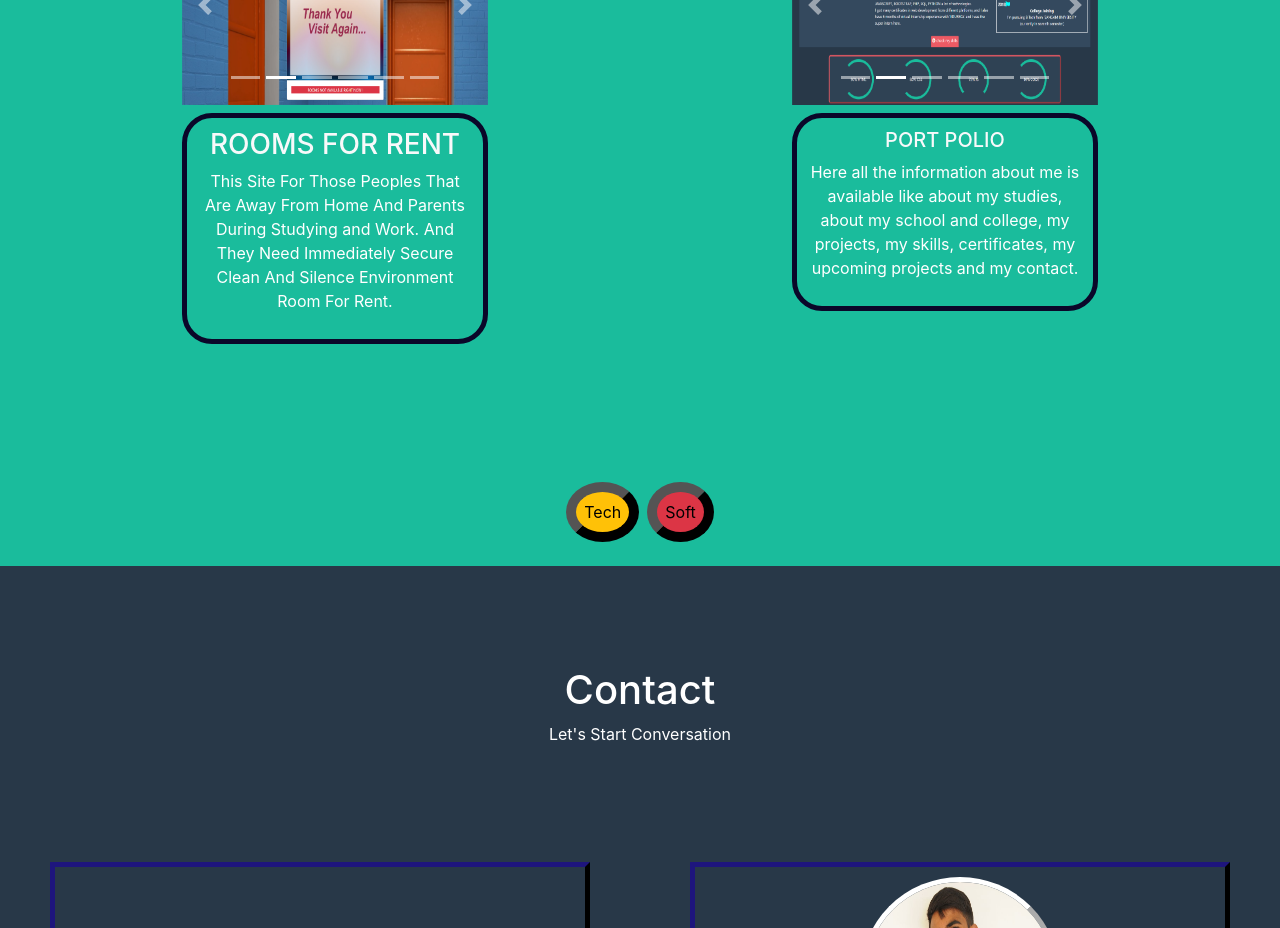
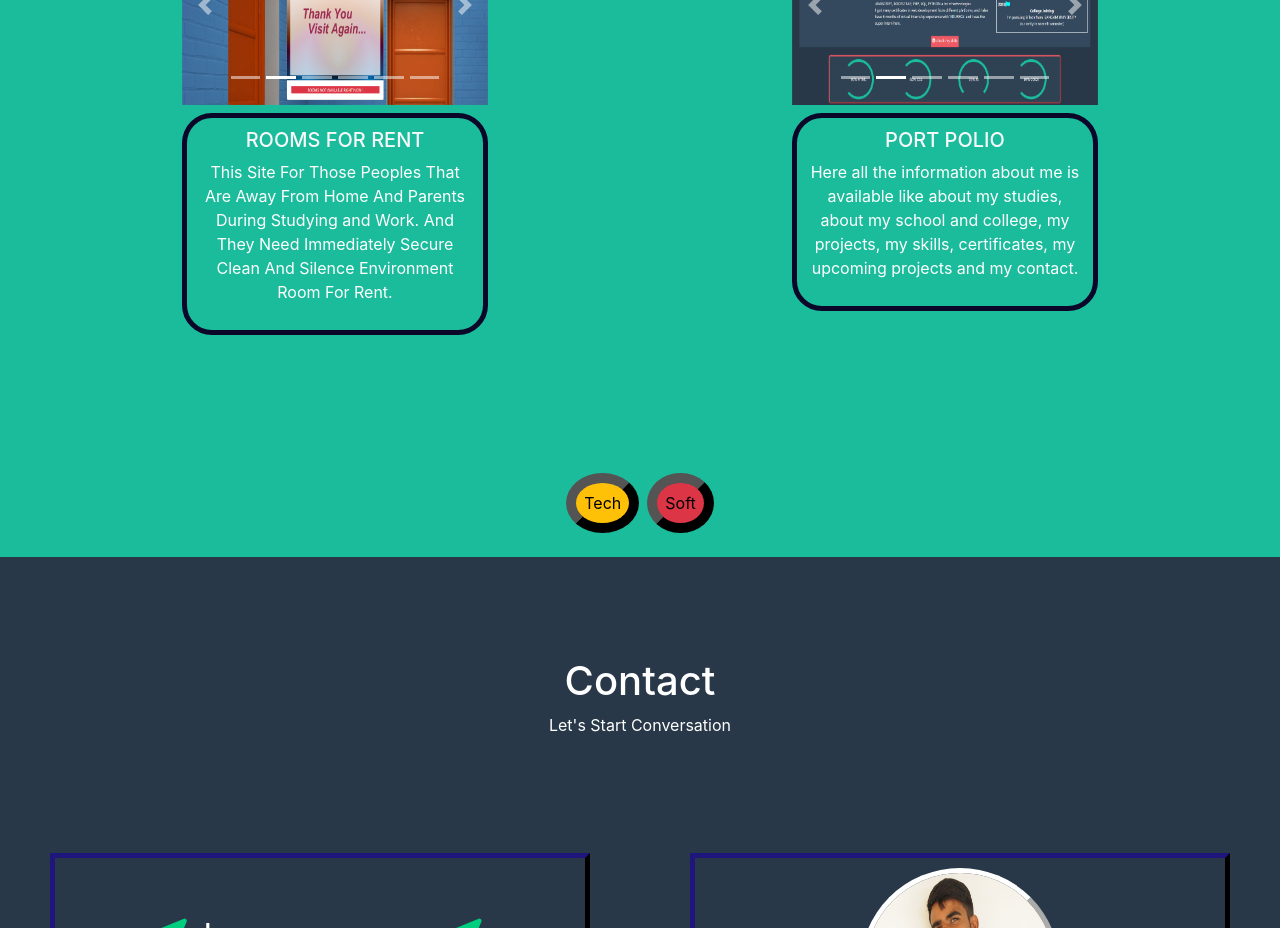
Before and after one commit to LALCHANDTELI/port_folio, a React (Create React App) app: page / in a window 1280 px wide. Shown: the part 5500-6428 px from the top of the page. Built offline with nearby package versions, Linux system fonts and the light colour scheme.

Commit message:
Update rooms_for_rant.js

```diff
--- a/src/projects/rooms_for_rant.js
+++ b/src/projects/rooms_for_rant.js
@@ -72,7 +72,7 @@ export const rooms_for_rant = () => {
           </a>
         </div>
         <div class="projects_details">
-         <a className="text-light" href="https://privaterepo.000webhostapp.com/r4r.php" target="_blank"> <h3>ROOMS FOR RENT</h3></a>
+         <a className="text-light" href="https://privaterepo.000webhostapp.com/r4r.php" target="_blank"> <h5>ROOMS FOR RENT</h5></a>
           <p>
           This Site For Those Peoples That Are Away From Home And Parents During Studying and Work.
 And They Need Immediately Secure Clean And Silence Environment Room For Rent.
```
